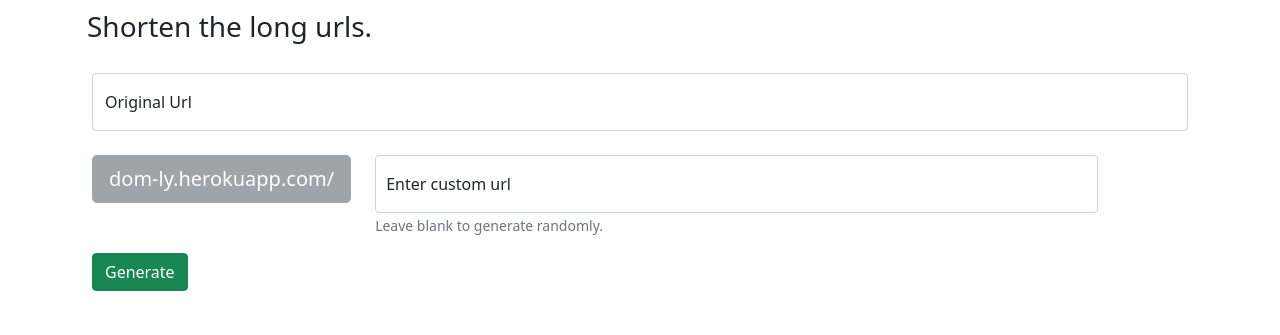
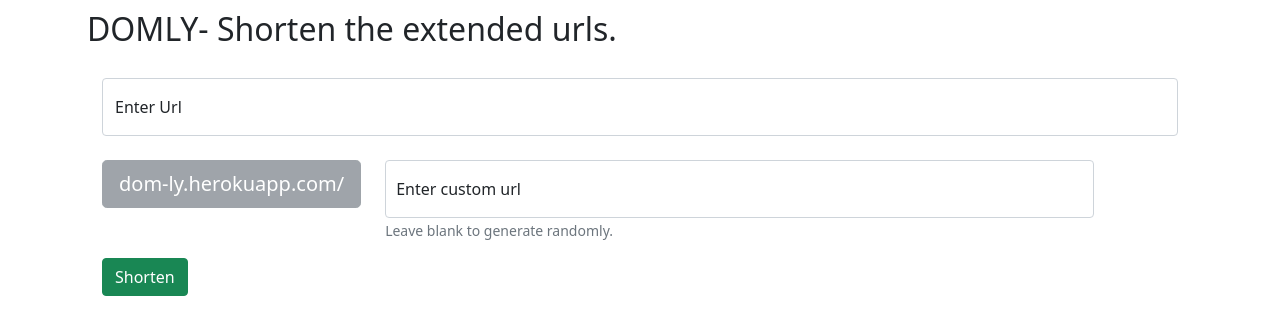
Before and after one commit to dominic162/dom-ly, a Django app: page / in a window 1280 px wide. Shown: the part 69-404 px from the top of the page. Run offline with Django 3.2, Linux system fonts and the light colour scheme; a user stored in the database is signed in.

Commit message:
home page access

```diff
--- a/mainapp/views.py
+++ b/mainapp/views.py
@@ -9,7 +9,6 @@
     letters=string.ascii_lowercase
     return(''.join(random.choice(letters) for i in range(6)))
 
-@login_required(login_url='/login')
 def dashboard(request):
     context={
         'form':forms.urlmanipulate(),
@@ -51,6 +50,3 @@
     check=get_object_or_404(models.urlshort,short_url=query)
     url_to_go=check.original_url
     return HttpResponseRedirect(url_to_go)
-
-def error404(request):
-    return render(request,'404.html')
--- a/templates/base.html
+++ b/templates/base.html
@@ -22,8 +22,17 @@
         </a>
         <span style="font-size: 30px; font-weight: 600; color: rgb(6, 112, 80); font-family: -apple-system, BlinkMacSystemFont, 'Segoe UI', Roboto, Oxygen, Ubuntu, Cantarell, 'Open Sans', 'Helvetica Neue', sans-serif;">DOMLY</span>
       </div>
-      {% block navlink %}
-      {% endblock %}
+      <div style="float: right;">
+        {% if request.user.is_authenticated %}
+            <a href="{% url 'logout' %}">
+                <button type="button" class="btn btn-outline-dark">Logout</button>
+            </a>
+        {% else %}
+            <a href="{% url 'login' %}">
+                <button type="button" class="btn btn-outline-dark">Login</button>
+            </a>
+        {% endif %}
+    </div>
     </div>
   </nav>
 
--- a/templates/home.html
+++ b/templates/home.html
@@ -5,25 +5,20 @@
 </title>
 {% endblock %}
 
-{% block navlink %}
-<div style="float: right;">
-    <a href="{% url 'logout' %}">
-        <button type="button" class="btn btn-outline-dark">Logout</button>
-    </a>
-</div>
-{% endblock%}
+
 
 {% block content %}
 <div class="container">
     <div style="margin: 10px 5px;">
-        <h3>Shorten the long urls.</h3>
+        <h2>DOMLY- Shorten the extended urls.</h3>
     </div>
-    <form action="" method="POST" style="margin: 30px 10px;">
+    <form action="" method="POST" style="margin: 30px 20px;">
+
         {% csrf_token %}
         <div class="form-floating mb-4">
             <input type="text" class="form-control" placeholder="Enter Url to shorten" name="originalurl"
                 id="originalurl">
-            <label for="originalurl">Original Url</label>
+            <label for="originalurl">Enter Url</label>
         </div>
         <div class="row">
             <div class="col-auto mb-3">
@@ -39,16 +34,26 @@
             </div>
         </div>
         <div>
+            {% if request.user.is_authenticated %}
             <button type="submit" class="btn btn-success mb-3" name="generate">
-                Generate
+                Shorten
             </button>
+            {% else %}
+            <button class="btn btn-secondary mb-3" disabled>
+                Shorten
+            </button><span class="form-text mb-2">
+                Login first to shorten links.
+            </span>
+            {% endif %}
         </div>
+
     </form>
 </div>
 {% if success %}
 <div class="alert alert-success alert-dismissible fade show" role="alert">
-    <p>Your link has been shortened to <a href="{{shorturl}}" target="_blank">dom-ly.herokuapp.com/{{shorturl}}</a> .<button class="btn"
-        data-bs-toggle="modal" data-bs-target="#exampleModal"            data-clipboard-text="dom-ly.herokuapp.com/{{shorturl}}">
+    <p>Your link has been shortened to <a href="{{shorturl}}" target="_blank">dom-ly.herokuapp.com/{{shorturl}}</a>
+        .<button class="btn" data-bs-toggle="modal" data-bs-target="#exampleModal"
+            data-clipboard-text="dom-ly.herokuapp.com/{{shorturl}}">
             <svg xmlns="http://www.w3.org/2000/svg" width="20" height="20" fill="currentColor" class="bi bi-clipboard"
                 viewBox="0 0 16 16">
                 <path
```
Also changed, not shown: db.sqlite3. Lines whose indentation alone changed are shown as unchanged.
